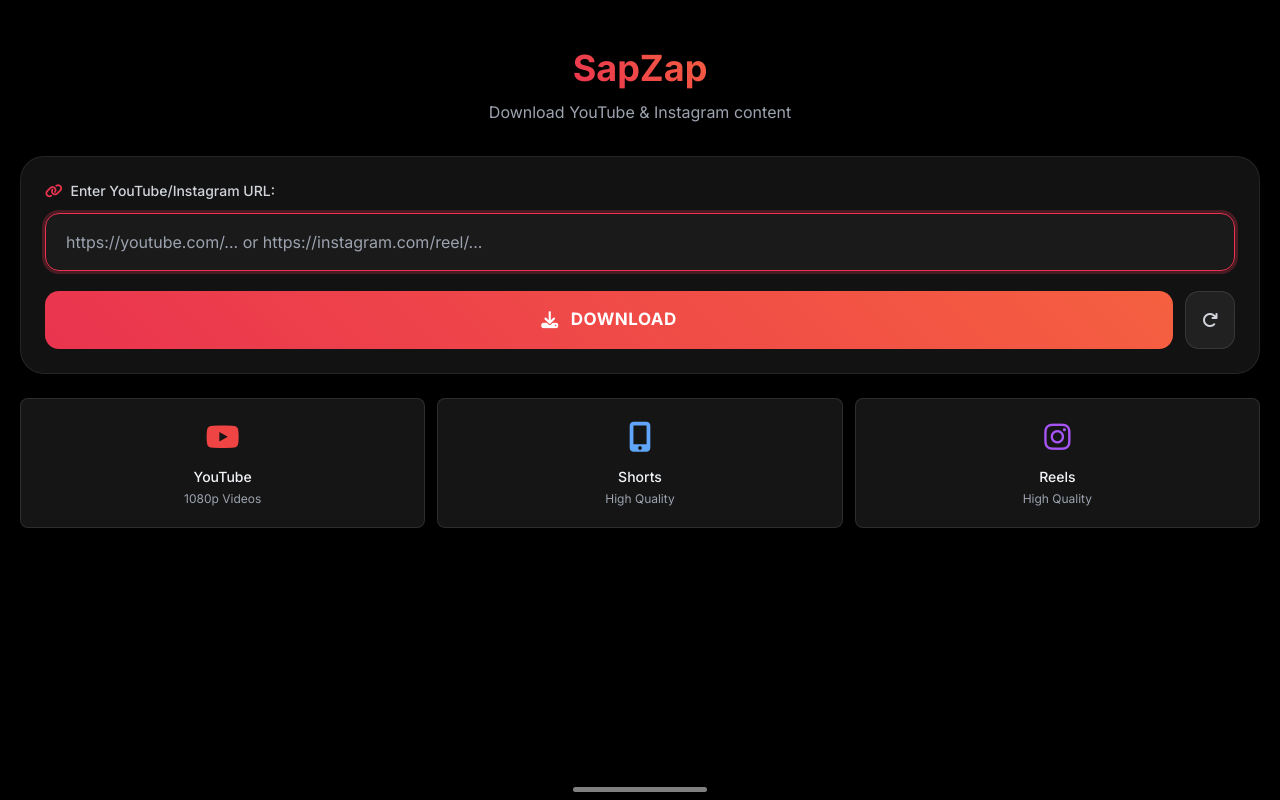
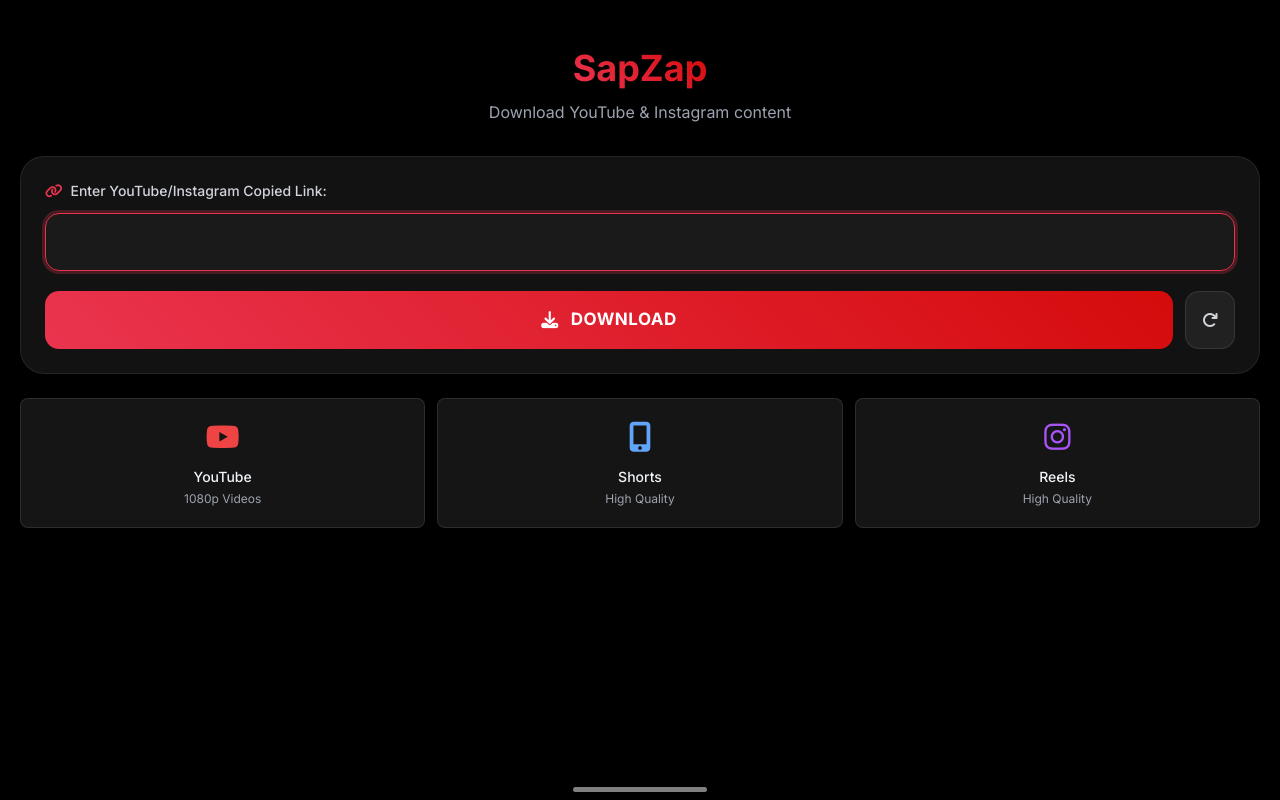
Before and after one commit to iamsaptadeep/SapZap, a Flask app: page / in a window 1280 px wide. Run offline with Flask 3, Linux system fonts and the light colour scheme; some libraries are stand-ins or nearby versions.

Commit message:
update 1.3

```diff
--- a/requirements.txt
+++ b/requirements.txt
@@ -1,3 +1,3 @@
-Flask==2.3.2
-yt-dlp==2023.7.6
+Flask==3.0.0
+yt-dlp==2023.11.16
 gunicorn==20.1.0
--- a/templates/index.html
+++ b/templates/index.html
@@ -26,7 +26,7 @@
         @import url('https://fonts.googleapis.com/css2?family=Inter:wght@300;400;500;600;700&display=swap');
 
         :root {
-            --ig-gradient: linear-gradient(45deg, #EA344F, #F56040);
+            --ig-gradient: linear-gradient(45deg, #EA344F, #d50b0b);
         }
 
         body {
@@ -175,13 +175,13 @@
                 <form id="downloadForm">
                     <div class="mb-5">
                         <label for="urlInput" class="block text-gray-300 text-sm font-medium mb-3">
-                            <i class="fas fa-link mr-2 text-primary"></i>Enter YouTube/Instagram URL:
+                            <i class="fas fa-link mr-2 text-primary"></i>Enter YouTube/Instagram Copied Link:
                         </label>
                         <input
                             type="url"
                             id="urlInput"
                             required
-                            placeholder="https://youtube.com/... or https://instagram.com/reel/..."
+                            placeholder=""
                             class="input-field w-full"
                         >
                     </div>
```
Also changed, not shown: 1 other file.
